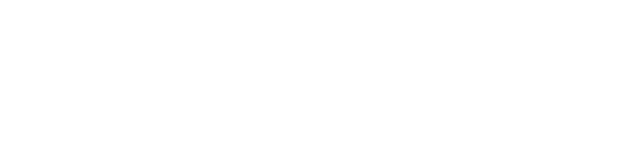
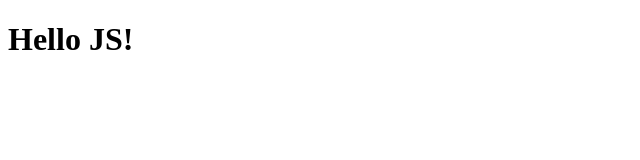
Before and after one commit to MIFIgor/project-IvanPetrJS, a plain HTML site: page index.html in a window 1280 px wide. Shown: the whole page, without its empty margins (0-640 px from the left). Drawn offline with Linux system fonts and the light colour scheme.

Commit message:
Changed index.html

```diff
--- a/index.html
+++ b/index.html
@@ -10,6 +10,7 @@
 </head>
 
 <body>
+  <h1>Hello JS!</h1>
   <script src="main.js"></script>
 </body>
 
```
